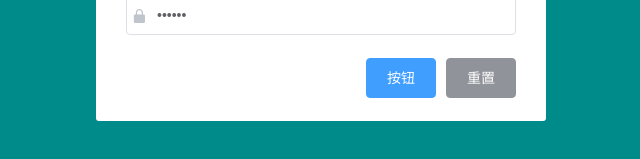
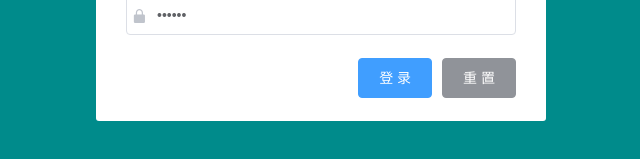
Before and after one commit to yueking/VueBase, a Vue app: page /#/login in a window 1280 px wide. Shown: the part 429-588 px from the top of the page, without its empty margins (319-959 px from the left). Built offline with nearby package versions, Linux system fonts and the light colour scheme.

Commit message:
code formatter

```diff
--- a/src/components/Login.vue
+++ b/src/components/Login.vue
@@ -25,8 +25,8 @@
           ></el-input>
         </el-form-item>
         <el-form-item class="btns">
-          <el-button type="primary" @click="login">按钮</el-button>
-          <el-button type="info" @click="resetLoginForm">重置</el-button>
+          <el-button type="primary" @click="login">登 录</el-button>
+          <el-button type="info" @click="resetLoginForm">重 置</el-button>
         </el-form-item>
       </el-form>
     </div>
--- a/src/main.js
+++ b/src/main.js
@@ -6,10 +6,10 @@ import './assets/css/global.css'
 import './assets/fonts/iconfont.css'
 
 import axios from 'axios'
-//配置请求跟路径
+// 配置请求跟路径
 // axios.defaults.baseURL='http://127.0.0.1:8888/api/private/v1/'
 axios.defaults.baseURL = 'http://localhost:8888/api/private/v1/'
-//请求拦截器 请求头添加 token
+// 请求拦截器 请求头添加 token
 axios.interceptors.request.use((config) => {
   // console.log(config)
   config.headers.Authorization = sessionStorage.getItem('token')
@@ -21,5 +21,5 @@ Vue.config.productionTip = false
 
 new Vue({
   router,
-  render: (h) => h(App),
+  render: (h) => h(App)
 }).$mount('#app')
--- a/src/plugins/element.js
+++ b/src/plugins/element.js
@@ -28,7 +28,8 @@ import {
   Switch,
   Tooltip,
   Pagination,
-  Dialog
+  Dialog,
+  MessageBox
 } from 'element-ui'
 
 Vue.use(Button)
@@ -55,6 +56,7 @@ Vue.use(Switch)
 Vue.use(Tooltip)
 Vue.use(Pagination)
 Vue.use(Dialog)
+// Vue.use(MessageBox)
 // element ui message 挂载到Vue中
 Vue.prototype.$message = Message
-// Vue.prototype.$confirm = $confirm
+Vue.prototype.$confirm = MessageBox
```
